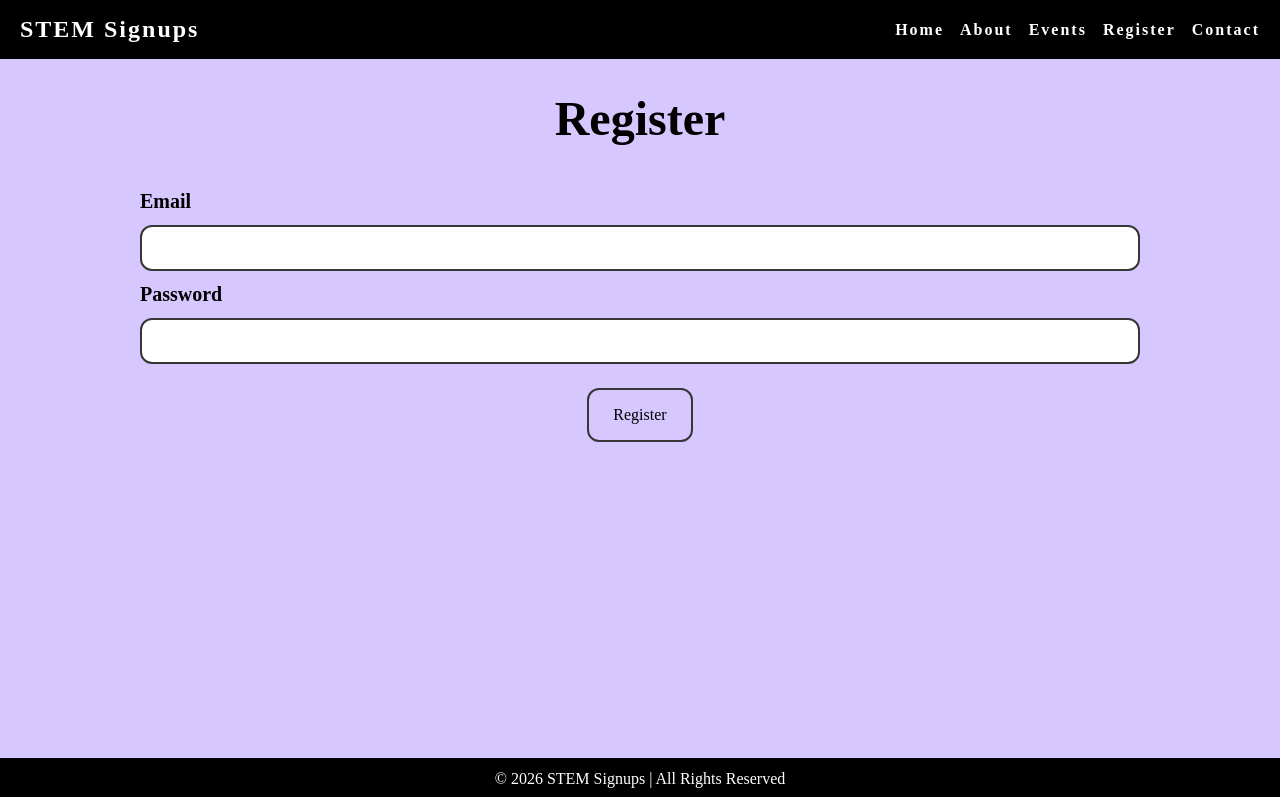
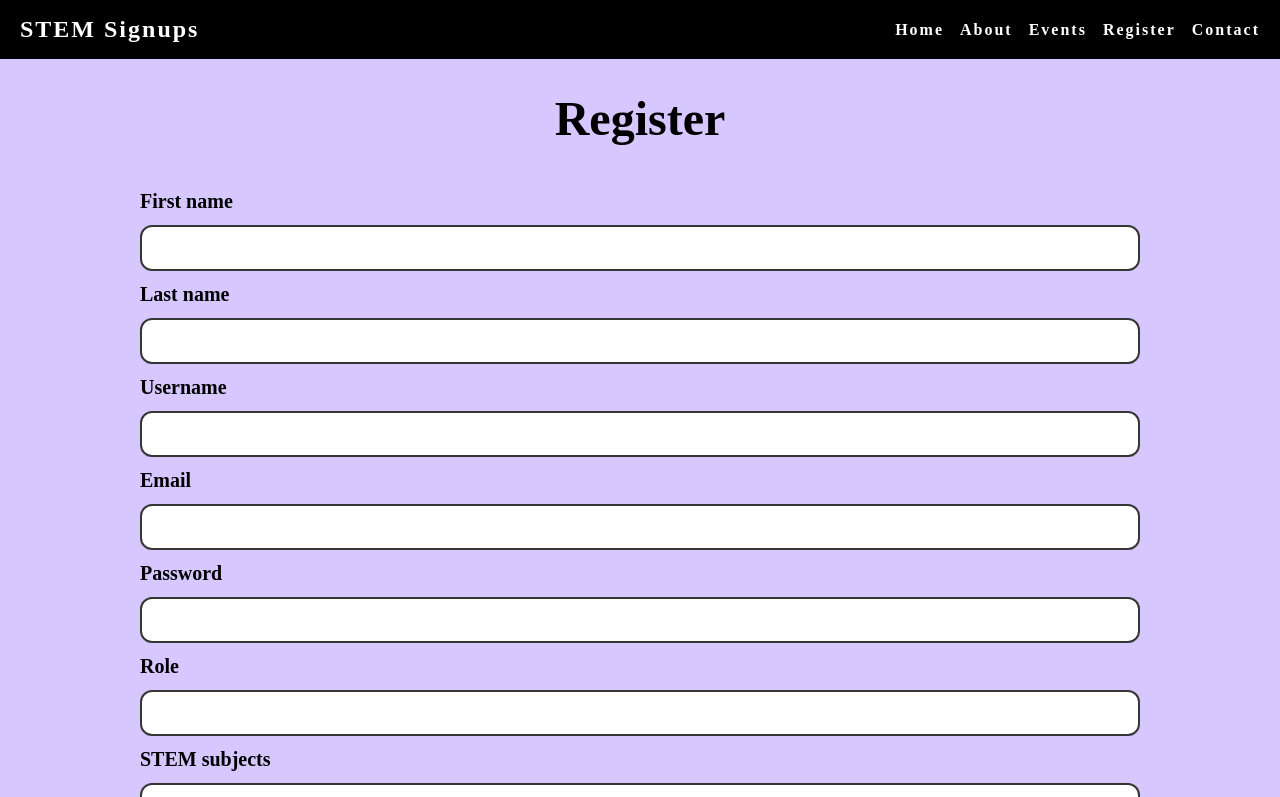
Before and after one commit to RishanBaweja/STEM-signups, a Next.js app: page /register in a window 1280 px wide. Shown: the top 797 px of the page. Built offline with nearby package versions, Linux system fonts and the light colour scheme.

Commit message:
feat: application form

```diff
--- a/src/app/register/page.tsx
+++ b/src/app/register/page.tsx
@@ -1,16 +1,54 @@
+"use client";
+
+import { FormEvent } from "react";
 import Navbar from "@/components/Navbar";
 
 export default function Register() {
+  async function submitData(event: FormEvent<HTMLFormElement>) {
+    event.preventDefault();
+
+    const form = event.currentTarget;
+    const formData = new FormData(form);
+    const stemSubjects = String(formData.get("stemSubjects") ?? "")
+      .split(",")
+      .map((subject) => subject.trim())
+      .filter(Boolean);
+
+    await fetch("/api/users", {
+      method: "POST",
+      headers: { "Content-Type": "application/json" },
+      body: JSON.stringify({
+        firstName: formData.get("firstName"),
+        lastName: formData.get("lastName"),
+        username: formData.get("username"),
+        email: formData.get("email"),
+        password: formData.get("password"),
+        role: formData.get("role"),
+        educatorInfo: { stemSubjects },
+      }),
+    });
+  }
+
   return (
     <>
       <Navbar />
       <main>
-        <form id="register-form">
-          <h1 className="page-title">Register</h1> {/*TODO: Implement form functionality*/}
+        <form id="register-form" onSubmit={submitData}>
+          <h1 className="page-title">Register</h1>
+          <label htmlFor="firstName">First name</label>
+          <input type="text" id="firstName" name="firstName" />
+          <label htmlFor="lastName">Last name</label>
+          <input type="text" id="lastName" name="lastName" />
+          <label htmlFor="username">Username</label>
+          <input type="text" id="username" name="username" />
           <label htmlFor="email">Email</label>
-          <input type="email" id="email" name="email" required />
+          <input type="email" id="email" name="email" />
           <label htmlFor="password">Password</label>
-          <input type="password" id="password" name="password" required />
+          <input type="password" id="password" name="password" />
+          <label htmlFor="role">Role</label>
+          <input type="text" id="role" name="role" />
+          <label htmlFor="stemSubjects">STEM subjects</label>
+          <input type="text" id="stemSubjects" name="stemSubjects" placeholder="For example: Biology, Chemistry" />
           <input type="submit" value="Register" />
         </form>
       </main>
```
